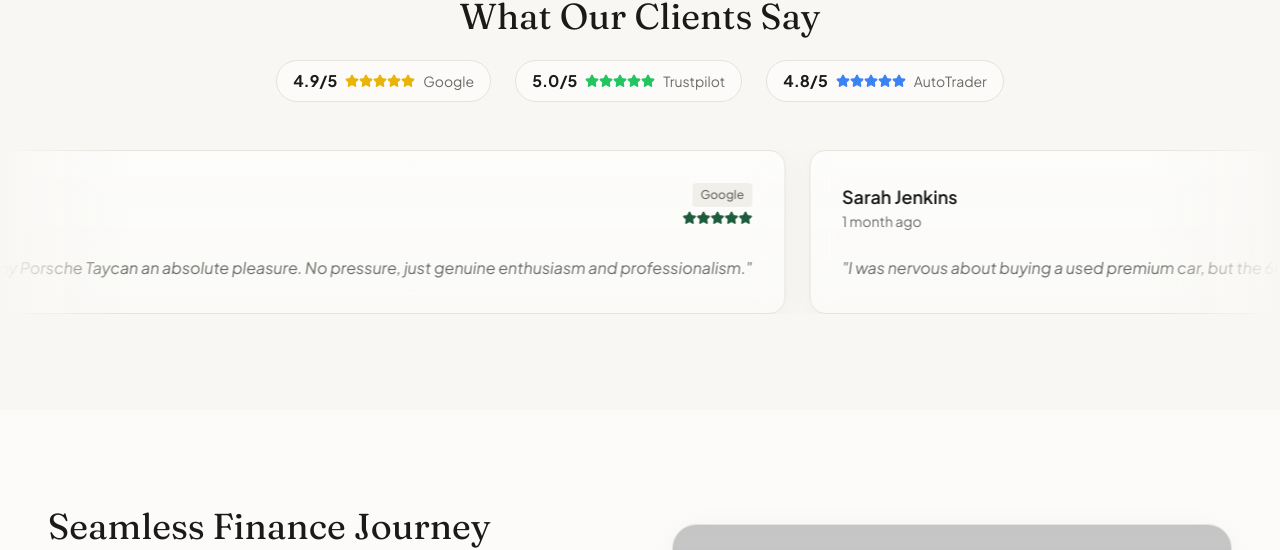
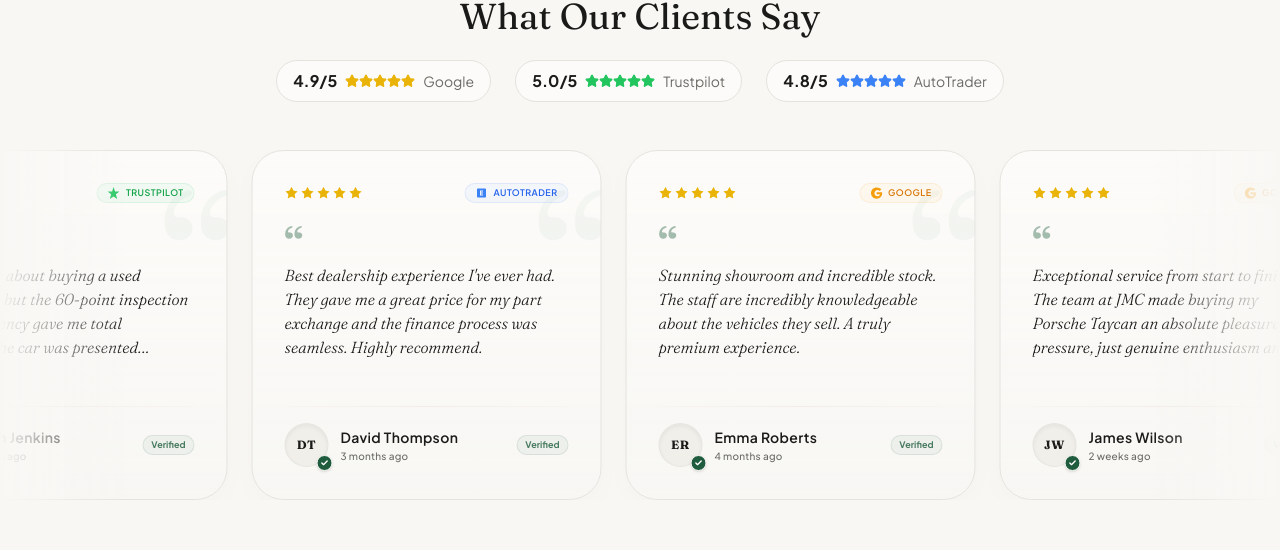
Before and after one commit to JetflowUX/jmc, a React (Vite) app in the folder frontend/: page / in a window 1280 px wide. Shown: the part 2997-3547 px from the top of the page. Built offline with nearby package versions, Linux system fonts and the light colour scheme; grey boxes are pictures that could not be loaded.

Commit message:
new commit

```diff
--- a/frontend/index.html
+++ b/frontend/index.html
@@ -2,7 +2,7 @@
 <html lang="en">
   <head>
     <meta charset="UTF-8" />
-    <link rel="icon" type="image/svg+xml" href="/vite.svg" />
+    <link rel="icon" type="image/svg+xml" href="/favicon.svg" />
     <meta name="viewport" content="width=device-width, initial-scale=1.0" />
     <title>JMC Motors Website</title>
   </head>
--- a/frontend/src/components/Reviews.tsx
+++ b/frontend/src/components/Reviews.tsx
@@ -1,6 +1,6 @@
 import React from 'react';
 import { motion } from 'framer-motion';
-import { Star } from 'lucide-react';
+import { Star, Check } from 'lucide-react';
 const reviews = [
 {
   name: 'James Wilson',
@@ -30,6 +30,37 @@ const reviews = [
   text: 'Stunning showroom and incredible stock. The staff are incredibly knowledgeable about the vehicles they sell. A truly premium experience.',
   date: '4 months ago'
 }];
+
+const getPlatformLogo = (platform: string) => {
+  if (platform === 'Google') {
+    return (
+      <div className="flex items-center gap-1.5 bg-amber-500/5 border border-amber-500/10 px-2.5 py-0.5 rounded-full text-amber-600 font-sans font-semibold text-[9px] tracking-wider uppercase">
+        <svg className="w-3 h-3 text-amber-500" viewBox="0 0 24 24" fill="currentColor">
+          <path d="M12.24 10.285V14.4h6.887c-.648 2.41-2.519 4.114-5.136 4.114-3.41 0-6.19-2.78-6.19-6.19s2.78-6.19 6.19-6.19c1.7 0 3.25.69 4.39 1.8l3.23-3.23C19.2 2.42 15.93 1 12.24 1 5.92 1 1 5.92 1 12.24s4.92 11.24 11.24 11.24c6.32 0 11.24-4.92 11.24-11.24 0-.64-.06-1.28-.18-1.95H12.24z"/>
+        </svg>
+        Google
+      </div>
+    );
+  }
+  if (platform === 'Trustpilot') {
+    return (
+      <div className="flex items-center gap-1.5 bg-green-500/5 border border-green-500/10 px-2.5 py-0.5 rounded-full text-green-600 font-sans font-semibold text-[9px] tracking-wider uppercase">
+        <svg className="w-3 h-3 text-green-500 fill-current" viewBox="0 0 24 24">
+          <path d="M24 9.172h-8.864L12 0 9.172 9.172H0l7.264 5.37L4.545 24 12 19.172 19.455 24l-2.719-9.458z"/>
+        </svg>
+        Trustpilot
+      </div>
+    );
+  }
+  return (
+    <div className="flex items-center gap-1.5 bg-blue-500/5 border border-blue-500/10 px-2.5 py-0.5 rounded-full text-blue-600 font-sans font-semibold text-[9px] tracking-wider uppercase">
+      <svg className="w-3 h-3 text-blue-500" viewBox="0 0 24 24" fill="currentColor">
+        <path d="M19 3H5c-1.1 0-2 .9-2 2v14c0 1.1.9 2 2 2h14c1.1 0 2-.9 2-2V5c0-1.1-.9-2-2-2zm-4 6h-4v2h4v2h-4v2h4v2H9V7h6v2z"/>
+      </svg>
+      AutoTrader
+    </div>
+  );
+};
 
 export function Reviews() {
   return (
@@ -86,34 +117,62 @@ export function Reviews() {
           }}>
 
           {/* Duplicate reviews exactly once for seamless relative loop */}
-          {[...reviews, ...reviews].map((review, index) =>
-          <div
-            key={index}
-            className="glass-panel p-8 rounded-2xl min-w-[350px] md:min-w-[400px] flex-shrink-0">
+          {[...reviews, ...reviews].map((review, index) => {
+            const initials = review.name.split(' ').map(n => n[0]).join('');
+            return (
+              <div
+                key={index}
+                className="relative bg-gradient-to-b from-surface to-background/40 p-8 rounded-[32px] w-[320px] h-[320px] md:w-[350px] md:h-[350px] flex-shrink-0 flex flex-col justify-between border border-border shadow-[0_8px_30px_rgba(0,0,0,0.02)] hover:shadow-glow hover:scale-[1.02] hover:border-primary/25 transition-all duration-700 group overflow-hidden"
+              >
+                {/* Elegant background quote mark */}
+                <span className="absolute -right-2 -top-6 text-primary/[0.04] text-[180px] font-serif select-none pointer-events-none group-hover:text-primary/[0.08] transition-colors duration-700">“</span>
 
-              <div className="flex justify-between items-start mb-6">
-                <div>
-                  <h4 className="text-lg font-semibold text-text">
-                    {review.name}
-                  </h4>
-                  <p className="text-sm text-textMuted">{review.date}</p>
+                {/* Rating and Platform Logo at top */}
+                <div className="flex justify-between items-center z-10">
+                  <div className="flex gap-0.5 text-yellow-500">
+                    {[...Array(review.rating)].map((_, i) => (
+                      <Star key={i} size={14} fill="currentColor" stroke="none" />
+                    ))}
+                  </div>
+                  {getPlatformLogo(review.platform)}
                 </div>
-                <div className="flex flex-col items-end gap-1">
-                  <span className="text-xs font-medium px-2 py-1 bg-surfaceHighlight rounded text-textMuted">
-                    {review.platform}
+
+                {/* Quote in Fraunces serif */}
+                <div className="my-auto pt-5 pb-3 flex-grow flex flex-col justify-start z-10">
+                  <span className="text-primary/40 text-4xl font-serif leading-none block mb-1 font-bold">“</span>
+                  <p className="text-text font-serif font-light text-sm md:text-base leading-relaxed italic line-clamp-4 pr-1">
+                    {review.text}
+                  </p>
+                </div>
+
+                {/* Thin divider line */}
+                <div className="w-full h-px bg-gradient-to-r from-border/10 via-border/50 to-border/10 mb-4 z-10" />
+
+                {/* Author Info footer */}
+                <div className="flex justify-between items-center z-10">
+                  <div className="flex items-center gap-3">
+                    <div className="relative">
+                      <div className="w-11 h-11 rounded-full bg-surfaceHighlight border border-border/80 flex items-center justify-center text-text font-serif font-bold text-xs tracking-wider shrink-0 shadow-inner group-hover:border-primary/30 group-hover:bg-primary/[0.04] transition-all duration-500">
+                        {initials}
+                      </div>
+                      <div className="absolute -bottom-1 -right-1 w-4 h-4 bg-primary text-white rounded-full flex items-center justify-center border border-surface shadow">
+                        <Check size={8} strokeWidth={4} />
+                      </div>
+                    </div>
+                    <div>
+                      <h4 className="text-sm font-semibold tracking-wide text-text">
+                        {review.name}
+                      </h4>
+                      <p className="text-[10px] text-textMuted font-medium tracking-wide mt-0.5">{review.date}</p>
+                    </div>
+                  </div>
+                  <span className="text-[9px] font-bold text-primary/80 bg-primary/5 border border-primary/10 px-2 py-0.5 rounded-full flex items-center gap-1">
+                    Verified
                   </span>
-                  <div className="flex text-primary">
-                    {[...Array(review.rating)].map((_, i) =>
-                  <Star key={i} size={14} fill="currentColor" />
-                  )}
-                  </div>
                 </div>
               </div>
-              <p className="text-textMuted leading-relaxed italic">
-                "{review.text}"
-              </p>
-            </div>
-          )}
+            );
+          })}
         </motion.div>
       </div>
     </section>);
```
Also changed, not shown: frontend/public/favicon.svg (added), 6 other files (tests, documents, lock files or other folders).
